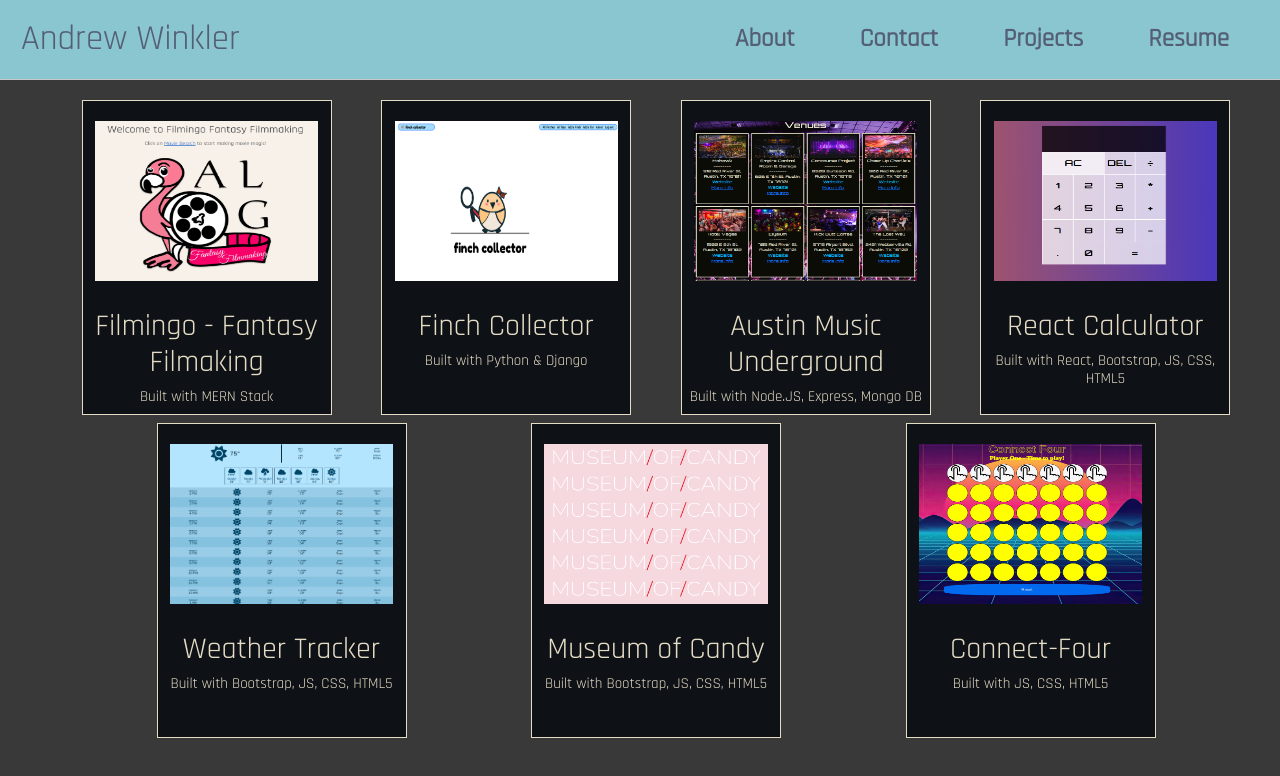
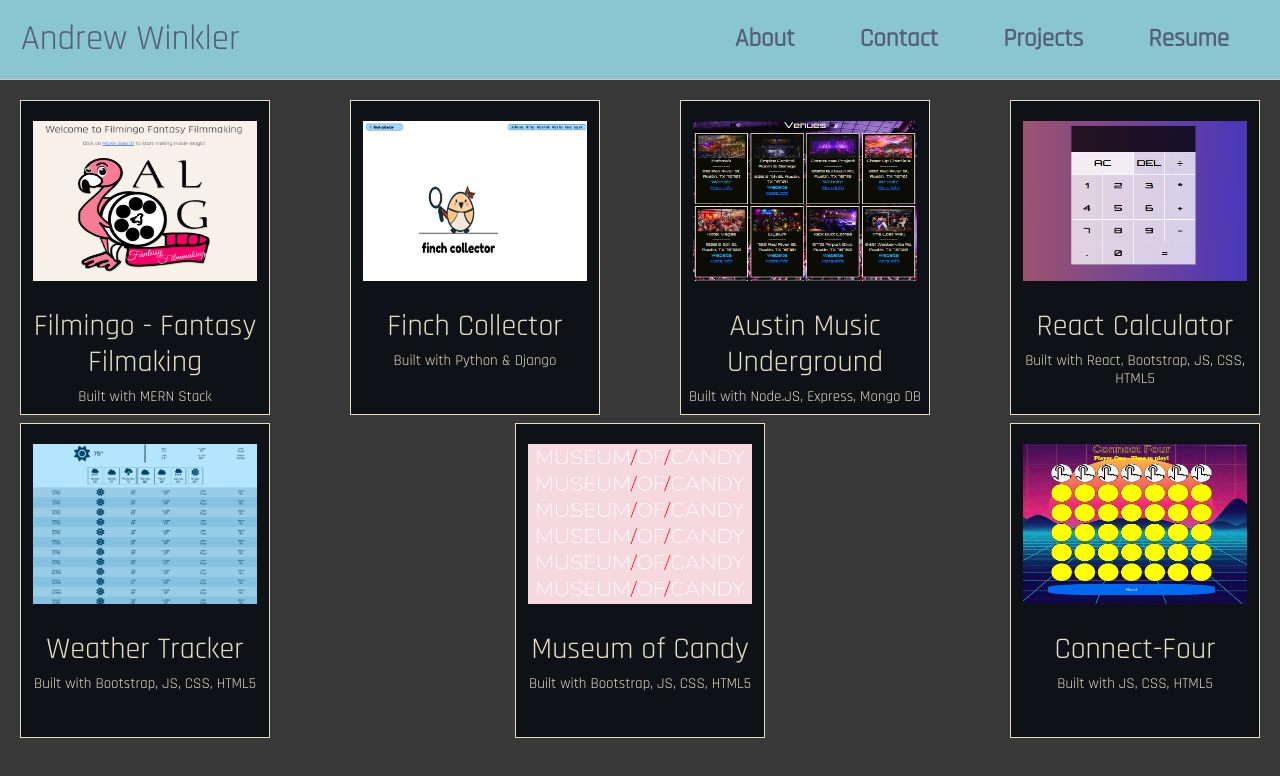
Before and after one commit to Metranohm/portfolio, a React (Create React App) app: page /projects in a window 1280 px wide. Shown: the top 776 px of the page. Built offline with nearby package versions, Linux system fonts and the light colour scheme.

Commit message:
update ProjectList styling

```diff
--- a/src/components/ProjectList.module.css
+++ b/src/components/ProjectList.module.css
@@ -1,10 +1,11 @@
 .container {
-  padding-top: 100px;
+  /* padding-top: 100px; */
   display: flex;
   list-style: none;
-  justify-content: space-evenly;
+  justify-content: space-between;
   font-family: 'Rajdhani', sans-serif;
   overflow: hidden;
   flex-direction: row;
   flex-wrap: wrap;
+  padding: 100px 20px 0 20px;
 }
```
